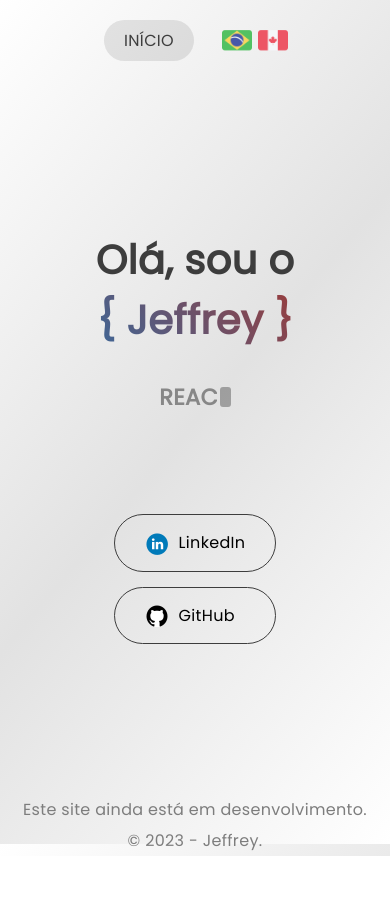
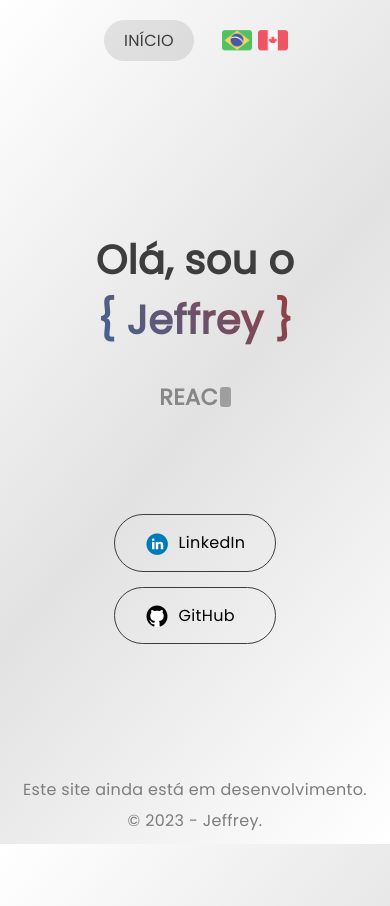
Before and after one commit to jeffreyalvr/portfolio-v1, a React (Vite) app: page / in a window 390 px wide. Before the commit the page ends 856 px from the top, so only its background shows below. Built offline with nearby package versions, Linux system fonts and the light colour scheme.

Commit message:
Corrige tamanho do footer

```diff
--- a/src/components/Hero/styles.css
+++ b/src/components/Hero/styles.css
@@ -192,7 +192,7 @@ footer span {
     flex-direction: column;
   }
   footer {
-    margin: 50px 0 0 0;
+    margin: 30px 0 70px 0;
   }
 }
 
@@ -201,6 +201,6 @@ footer span {
     margin: 90px 0 0 0;
   }
   footer {
-    margin: 30px 0 0 0;
+    margin: 30px 0 70px 0;
   }
 }
```
